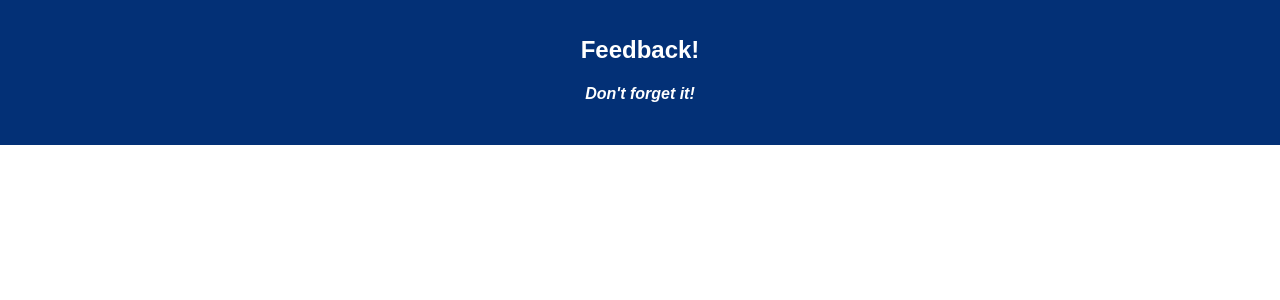
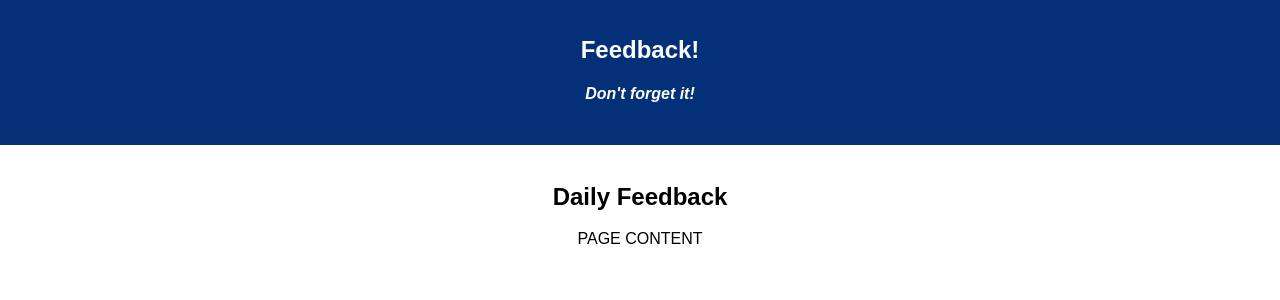
Before and after one commit to myronschippers/redux-feedback-loop-livesolve, a React (Create React App) app: page / in a window 1280 px wide. Shown: the top 300 px of the page. Built offline with nearby package versions, Linux system fonts and the light colour scheme.

Commit message:
adding the react router and a home page component to test the implementation

```diff
--- a/src/components/App/App.js
+++ b/src/components/App/App.js
@@ -1,4 +1,9 @@
 import React, { Component } from 'react';
+import { HashRouter as Router, Route } from 'react-router-dom';
+
+// Page Components
+import HomePage from '../HomePage/HomePage';
+// CSS
 import './App.css';
 
 class App extends Component {
@@ -10,6 +15,10 @@ class App extends Component {
           <h4><i>Don't forget it!</i></h4>
         </header>
         <br/>
+
+        <Router>
+          <Route exact path="/" component={HomePage} />
+        </Router>
       </div>
     );
   }
--- /dev/null
+++ b/src/components/HomePage/HomePage.js
@@ -0,0 +1,19 @@
+import React, { Component } from 'react';
+import { connect } from 'react-redux';
+import mapReduxStateToProps from '../../redux/mapReduxStateToProps';
+
+class HomePage extends Component {
+    render() {
+        return (
+            <div>
+                <h2>Daily Feedback</h2>
+
+                <div>
+                    PAGE CONTENT
+                </div>
+            </div>
+        );
+    }
+}
+
+export default connect(mapReduxStateToProps)(HomePage);
```
